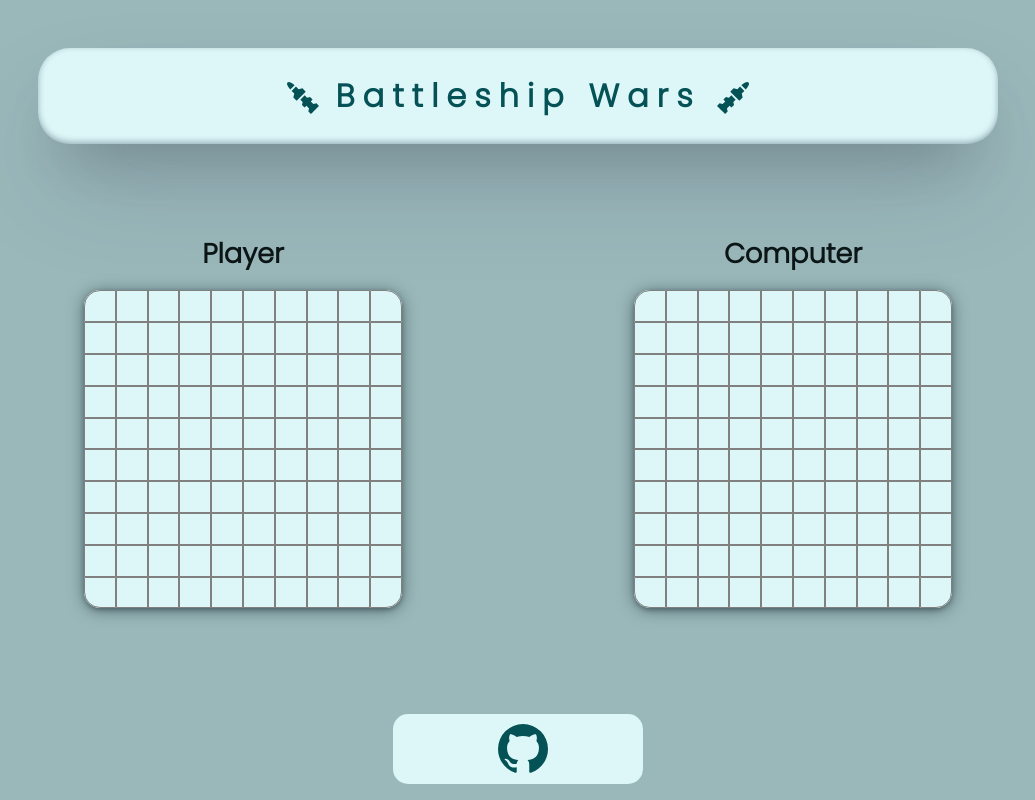
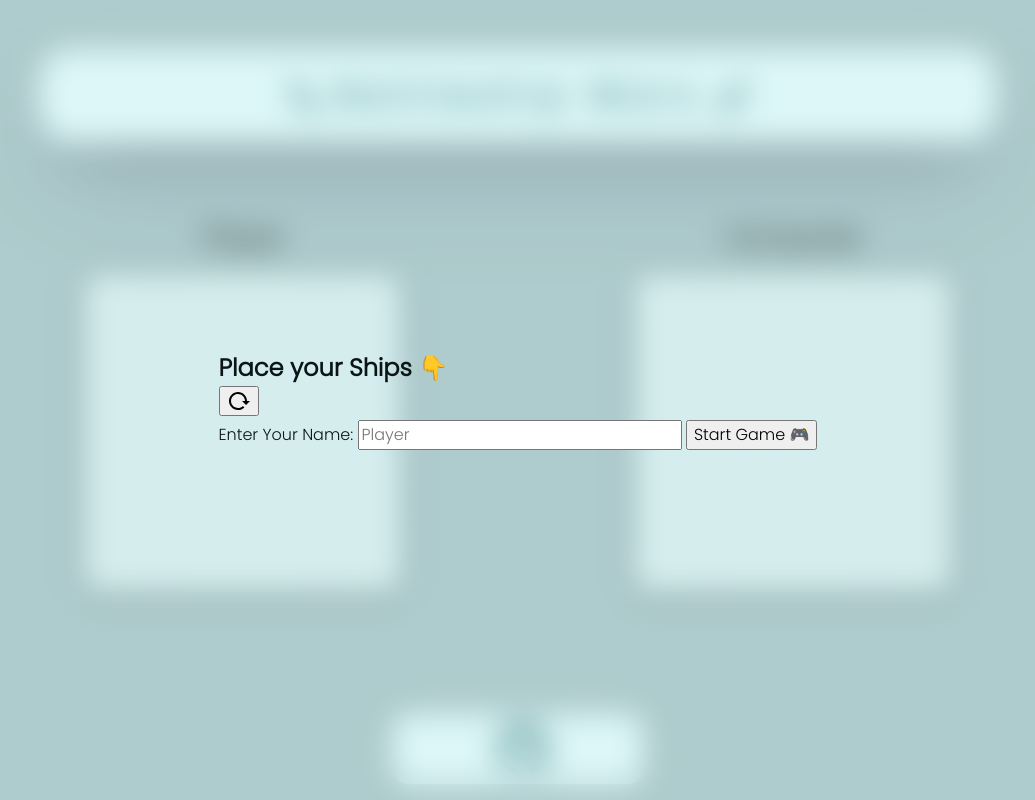
Before and after one commit to Chafai-Abdelkrim/battleship, a website built with webpack: page src/template.html in a window 1280 px wide. Shown: the whole page, without its empty margins (122-1157 px from the left). Built offline with nearby package versions, Linux system fonts and the light colour scheme.

Commit message:
started styling the modal

```diff
--- a/src/styles/styles.css
+++ b/src/styles/styles.css
@@ -66,6 +66,7 @@ body {
     width: 100%;
     max-width: 1100px;
     padding: 1rem 0;
+    margin-bottom: 2rem;
     overflow-y: auto;
     overflow-y: overlay;
 }
@@ -143,11 +144,25 @@ div[data-coords='1,9'] {
     cursor: crosshair;
 }
 
+/* Modal  */
+.modal {
+    position: absolute;
+    inset: 0;
+    display: flex;
+    justify-content: center;
+    align-items: center;
+    background-color: rgba(221,247,248, .3);
+    backdrop-filter: blur(15px);
+    z-index: 1;
+}
+
+
 /* Footer */
 footer {
     display: flex;
     justify-content: center;
     margin-bottom: 1rem;
+    z-index: 0;
 }
 
 .footer-link {
@@ -207,7 +222,6 @@ footer {
     width: 90px;
 }
 
-
 /* hide  */
 .display-none {
     display: none;
--- a/src/template.html
+++ b/src/template.html
@@ -25,7 +25,7 @@
             </div>
         </main>
 
-        <div class="modal display-none"><!-- TODO: remove the display-none -->
+        <div class="modal">
             <div class="modal-container">
                 <h2 class="modal-outcome display-none"></h2>
                 <h2 class="modal-title">Place your Ships 👇</h2>
```
